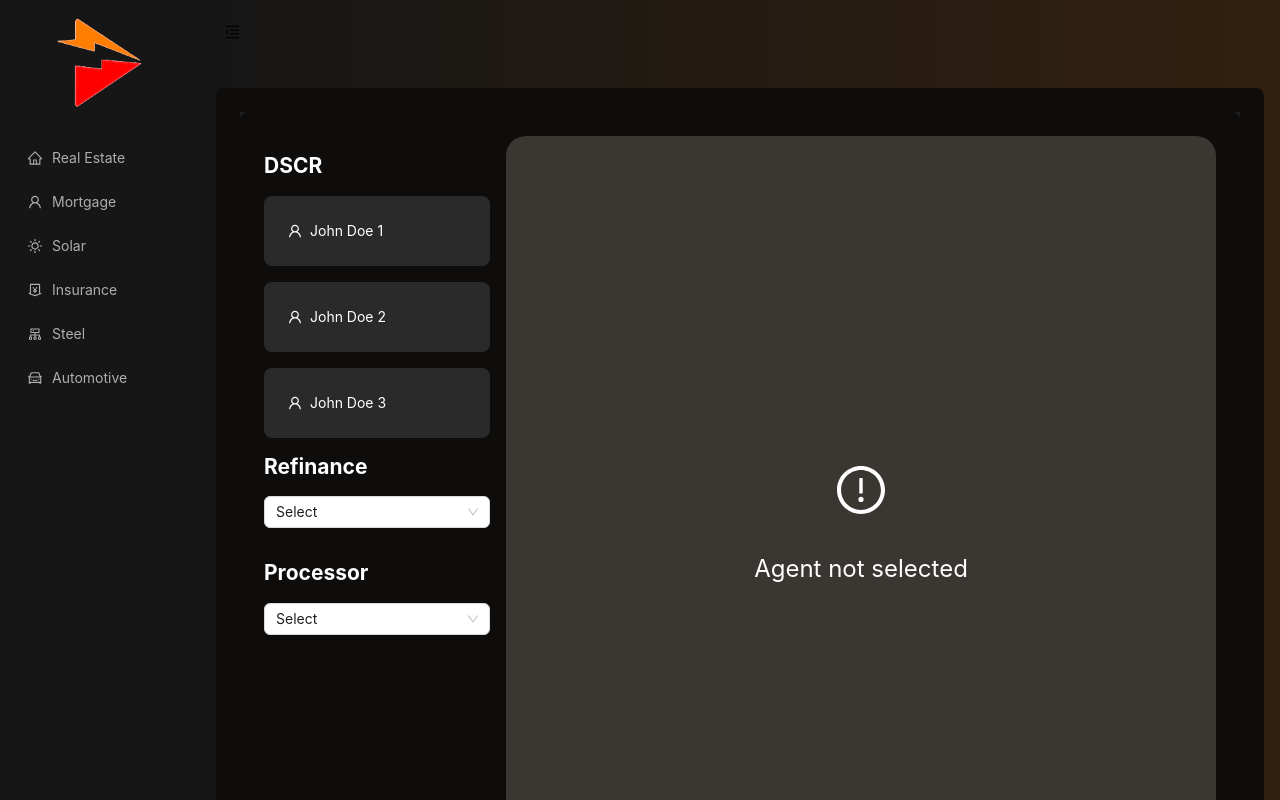
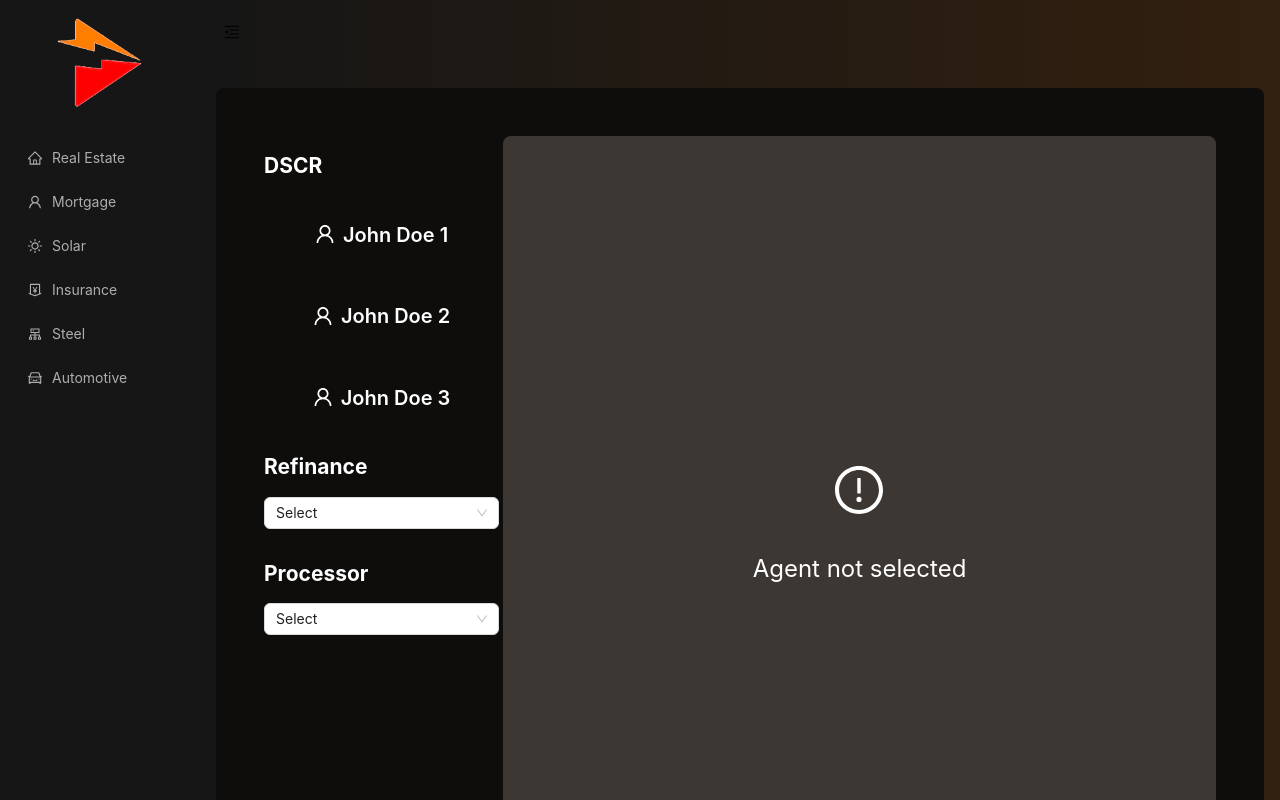
Before and after one commit to PramudithaN/Vapi-Clone_React_Ts, a React (Create React App) app: page /mortgage in a window 1280 px wide. Shown: the top 800 px of the page. Built offline with nearby package versions, Linux system fonts and the light colour scheme; the HTML template or start-up script is replaced by a standard one.

Commit message:
conatinerColor

```diff
--- a/src/App.css
+++ b/src/App.css
@@ -77,10 +77,11 @@ body {
   background: #1f1f1f;
 }
 
-.stat-card, .agent-card {
+.stat-card {
   background: #2a2a2a;
   color: #fff;
   border-radius: 8px;
+   border:'none'
 }
 
 .agent-not-selected {
@@ -88,3 +89,51 @@ body {
   color: #fff;
   border-radius: 8px;
 }
+
+/* Add this to your styles.css or equivalent */
+
+.backgroundHeader {
+  background: #161616;
+}
+
+.sideMenu .ant-menu-dark, .sideMenu .ant-menu-dark .ant-menu-inline.ant-menu-sub {
+  background: #161616;
+}
+
+.sideMenu .ant-menu-item-selected {
+  background-color: #ff7e16 !important;
+}
+
+.agent-card {
+  cursor: pointer;
+  text-align: center;
+  font-weight: 600;
+  font-size: 20px;
+  margin: 0;
+  padding: 0;
+}
+
+.agent-card:hover {
+  /* background-color: #ff7e16 !important; */
+  color: #f79d54 !important;
+}
+
+.stat-card-agent {
+  background: #1c1c1c;
+  color: white;
+  text-align: center;
+  font-size: 24px;
+  font-weight: bold;
+  border: "none";
+}
+
+.agent-not-selected {
+  display: flex;
+  justify-content: center;
+  align-items: center;
+  height: 100%;
+  background-color: #2a2a2a;
+  border-radius: 8px;
+  text-align: center;
+  color: #fff;
+}
--- a/src/Components/Agent.tsx
+++ b/src/Components/Agent.tsx
@@ -9,7 +9,7 @@ interface AgentCardProps {
 
 const AgentCard: React.FC<AgentCardProps> = ({ name }) => {
     return (
-        <Card className="agent-card" style={{padding:'0px', marginBottom: '16px', backgroundColor: '#2a2a2a', color: '#fff' ,border:"none"}}>
+        <Card className="agent-card" style={{padding:'0px', backgroundColor: '#2a2a2a', color: '#fff' ,border:"none"}}>
             <UserOutlined style={{ marginRight: '8px' }} />
             {name}
         </Card>
--- a/src/Components/Mortgage.tsx
+++ b/src/Components/Mortgage.tsx
@@ -1,27 +1,108 @@
 // Mortgage.tsx
-import React from 'react';
-import { Layout, Row, Col, Select, Collapse } from 'antd';
-import { ExclamationCircleOutlined } from '@ant-design/icons';
-import AgentCard from './Agent';
+import React, { useEffect, useState } from 'react';
+import { Layout, Row, Col, Select, Card, Spin } from 'antd';
+import { ExclamationCircleOutlined, UserOutlined } from '@ant-design/icons';
 
 const { Content } = Layout;
 const { Option } = Select;
 
+const agentData: { [key: string]: {
+    title: string;
+    callsMade: number;
+    callsAnswered: number;
+    madeToPoint: number;
+    didNotMakePoint: number;
+    recordings: { id: number; date: string; time: string; }[];
+} } = {
+    "John Doe 1": {
+       title: "Agent",
+        callsMade: 456,
+        callsAnswered: 325,
+        madeToPoint: 120,
+        didNotMakePoint: 98,
+        recordings: [
+            { id: 1, date: "05/07/2024", time: "11:37am" },
+            { id: 2, date: "05/07/2024", time: "11:37am" }
+        ]
+    },
+    // Define other agents' data similarly
+};
+
 const Mortgage: React.FC = () => {
-    return (
-        <Layout className="mortgage">
-            <Content style={{  padding: 24, minHeight: 280, background: '#0e0d0c', borderRadius: '8px' }}>
+    const [selectedAgent, setSelectedAgent] = useState<string | null>(null);
+const [loading, setLoading] = React.useState(true);
+
+useEffect(() => {
+    setTimeout(() => {
+        setLoading(false);
+    }, 4000);
+} , []);
+
+    const renderAgentDetails = () => {
+
+        if (!selectedAgent || !agentData[selectedAgent]) {
+            return (
+                <div className="agent-not-selected" style={{minHeight:'800px', display: 'flex', justifyContent: 'center', alignItems: 'center', backgroundColor: '#3c3733', borderRadius: '8px' }}>
+                    <div style={{ textAlign: 'center', color: '#fff' }}>
+                        <ExclamationCircleOutlined style={{ fontSize: '48px', marginBottom: '16px' }} />
+                        <p style={{ fontSize: '24px' }}>Agent not selected</p>
+                    </div>
+                </div>
+            );
+        }
+
+        const agent = agentData[selectedAgent];
+
+        return (
+            <Spin spinning={loading}>
+            <div style={{ backgroundColor: '#3c3733', borderRadius: '8px', padding: '16px', color: '#fff' ,minHeight:'800px'}}>
+                <h2>{selectedAgent}</h2>
                 <Row gutter={16}>
                     <Col span={6}>
+                        <Card className="stat-card-agent" style={{border:'none'}}>{agent.callsMade}{agent.title}</Card>
+                        <p>No of calls made</p>
+                    </Col>
+                    <Col span={6}>
+                        <Card className="stat-card-agent"style={{border:'none'}}>{agent.callsAnswered}</Card>
+                        <p>No of calls answered</p>
+                    </Col>
+                    <Col span={6}>
+                        <Card className="stat-card-agent"style={{border:'none'}}>{agent.madeToPoint}</Card>
+                        <p>Made to the point</p>
+                    </Col>
+                    <Col span={6}>
+                        <Card className="stat-card-agent"style={{border:'none'}}>{agent.didNotMakePoint}</Card>
+                        <p>Did not make it past the initial statement</p>
+                    </Col>
+                </Row>
+                {agent.recordings.map(recording => (
+                    <div key={recording.id}>
+                        <p>Recording-{recording.id}: {recording.date} - {recording.time}</p>
+                    </div>
+                ))}
+            </div>
+            </Spin>
+        );
+    };
+
+    return (
+        <Layout className="layout">
+            <Content style={{  padding: 24, minHeight: 280, background: '#0e0d0c', border:'none'}}>
+                <Row gutter={4}>
+                    <Col span={6}>
                         <h2 style={{ color: '#fff' }}>DSCR</h2>
-
-    {/* <Collapse
-      size="small"
-      items={[{ key: '1', label: 'This is small size panel header', children: <p>DSCR</p> }]}
-    /> */}
-                        <AgentCard name="John Doe 1" />
-                        <AgentCard name="John Doe 2" />
-                        <AgentCard name="John Doe 3" />
+                        <Card className="agent-card" style={{ marginBottom: '2px', color: selectedAgent === "John Doe 1" ? '#ff7e16' : '#fff', backgroundColor: '#0e0d0c', border:'none' ,padding:'0'}} onClick={() => setSelectedAgent("John Doe 1")}>
+                            <UserOutlined style={{ marginRight: '8px' }} />
+                            John Doe 1
+                        </Card>
+                        <Card className="agent-card" style={{ marginBottom: '2px', color: selectedAgent === "John Doe 2" ? '#ff7e16' : '#fff', backgroundColor: '#0e0d0c', border:'none' }} onClick={() => setSelectedAgent("John Doe 2")}>
+                            <UserOutlined style={{ marginRight: '8px' }} />
+                            John Doe 2
+                        </Card>
+                        <Card className="agent-card" style={{ marginBottom: '2px', color: selectedAgent === "John Doe 3" ? '#ff7e16' : '#fff', backgroundColor: '#0e0d0c', border:'none' }} onClick={() => setSelectedAgent("John Doe 3")}>
+                            <UserOutlined style={{ marginRight: '8px' }} />
+                            John Doe 3
+                        </Card>
                         <h2 style={{ color: '#fff', marginTop: '16px' }}>Refinance</h2>
                         <Select defaultValue="Select" style={{ width: '100%', marginBottom: '16px' }}>
                             <Option value="Select">Select</Option>
@@ -36,12 +117,7 @@ const Mortgage: React.FC = () => {
                         </Select>
                     </Col>
                     <Col span={18}>
-                        <div className="agent-not-selected" style={{minHeight:'800px', display: 'flex', justifyContent: 'center', alignItems: 'center', backgroundColor: '#3a3733', borderRadius: '20px' }}>
-                            <div style={{ textAlign: 'center', color: '#fff' }}>
-                                <ExclamationCircleOutlined style={{ fontSize: '48px', marginBottom: '16px' }} />
-                                <p style={{ fontSize: '24px' }}>Agent not selected</p>
-                            </div>
-                        </div>
+                        {renderAgentDetails()}
                     </Col>
                 </Row>
             </Content>
```
